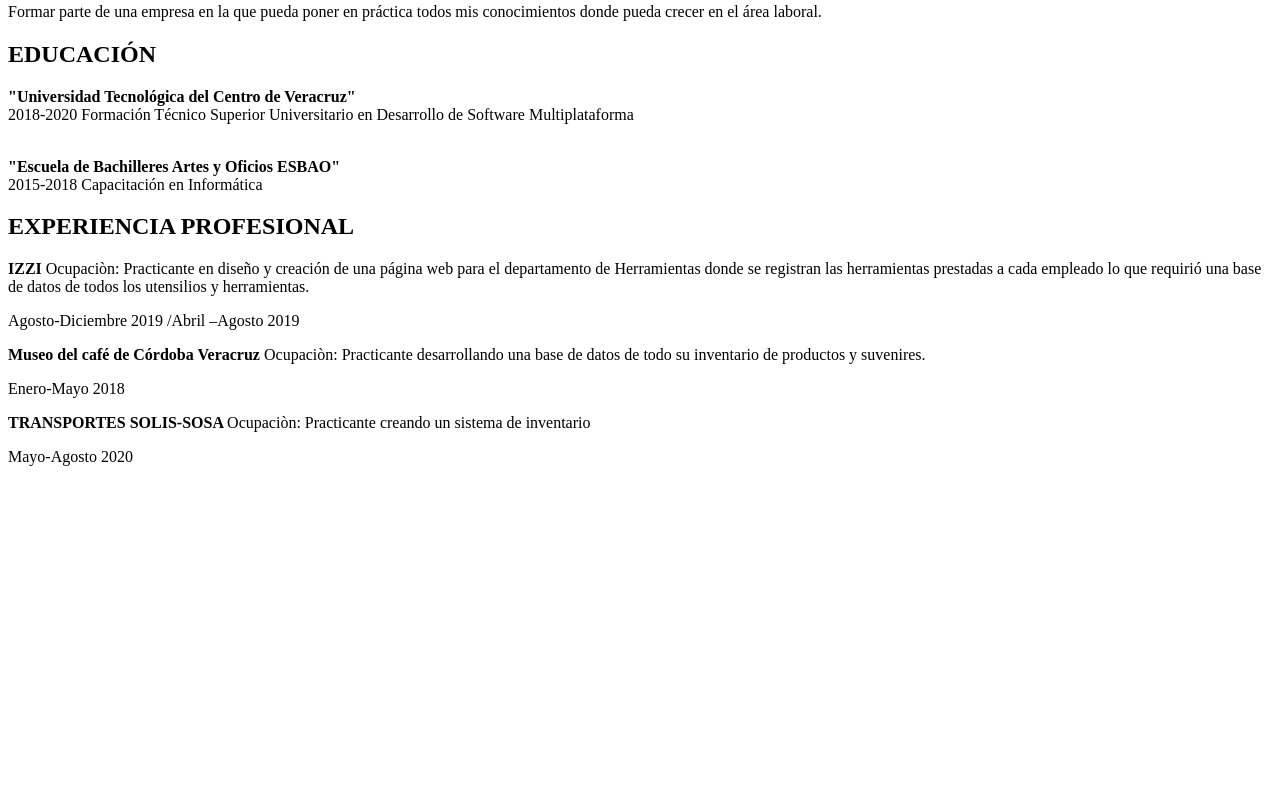
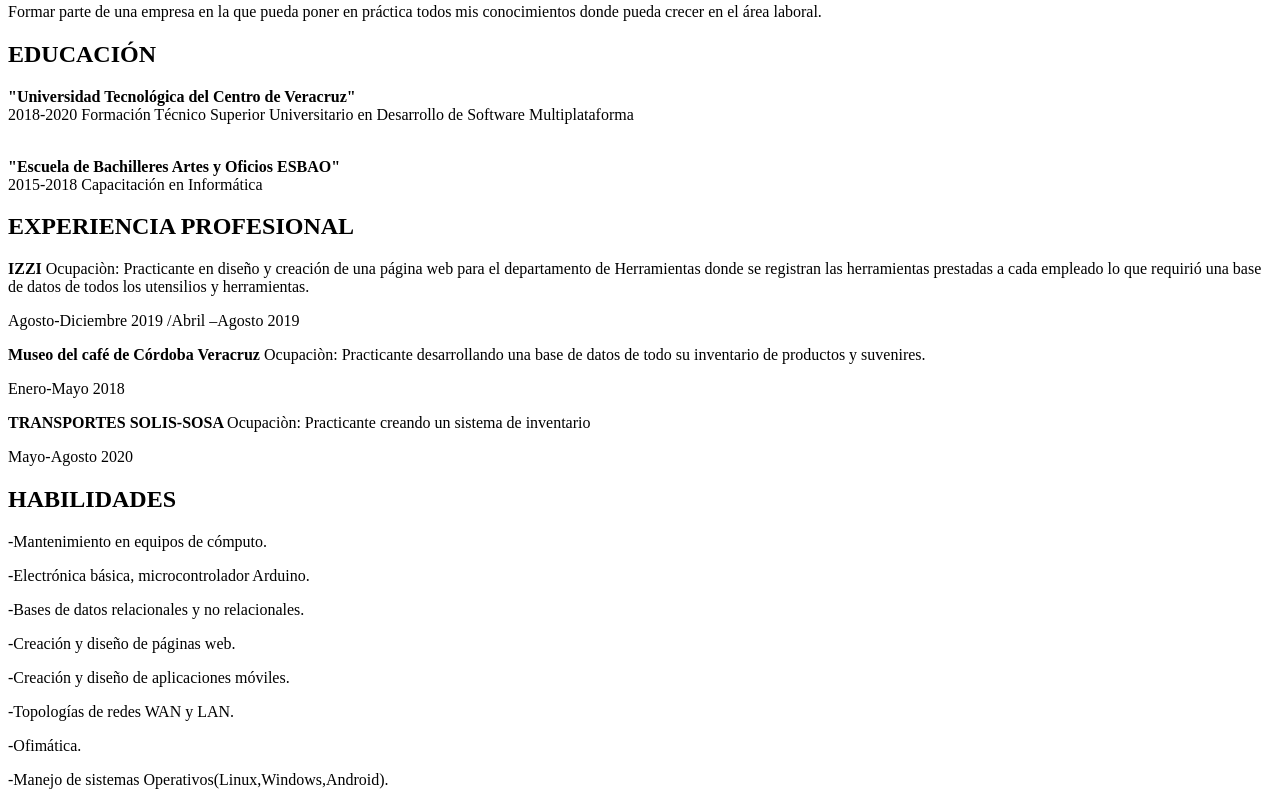
Before and after one commit to marieBC/curriculum_Mariela, a plain HTML site: page index.html in a window 1280 px wide. Shown: the part 396-1201 px from the top of the page. Before the commit the page ends 870 px from the top, so only its background shows below. Drawn offline with Linux system fonts and the light colour scheme.

Commit message:
se creo codigo html del apartado de habilidades

```diff
--- a/index.html
+++ b/index.html
@@ -42,6 +42,10 @@
                 <p><b>"Escuela de Bachilleres Artes y Oficios ESBAO"</b><br/>
                     2015-2018    Capacitación en Informática
 
+                    <div>
+
+                    </div>
+
 
 
           </div>
@@ -63,9 +67,21 @@
                     <p><b>TRANSPORTES SOLIS-SOSA </b>
                         Ocupaciòn: Practicante creando un sistema de inventario</p>
                         Mayo-Agosto 2020
+
           </div>
       </div>
+            <div class="contenido">
+                <h2 class="titulo">HABILIDADES</h2>
+                <p>-Mantenimiento en equipos de cómputo.</p>
+                   <p> -Electrónica básica, microcontrolador Arduino.</p>
+                   <p> -Bases de datos relacionales y no relacionales.</p>
+                    <p>-Creación y diseño de páginas web.</p>
+                    <p>-Creación y diseño de aplicaciones móviles.</p>
+                   <p> -Topologías de redes WAN y LAN.</p>
+                    <p>-Ofimática.</p>
+                   <p> -Manejo de sistemas Operativos(Linux,Windows,Android).</p>
 
+            </div>
     </div>
 
 </div>
```
